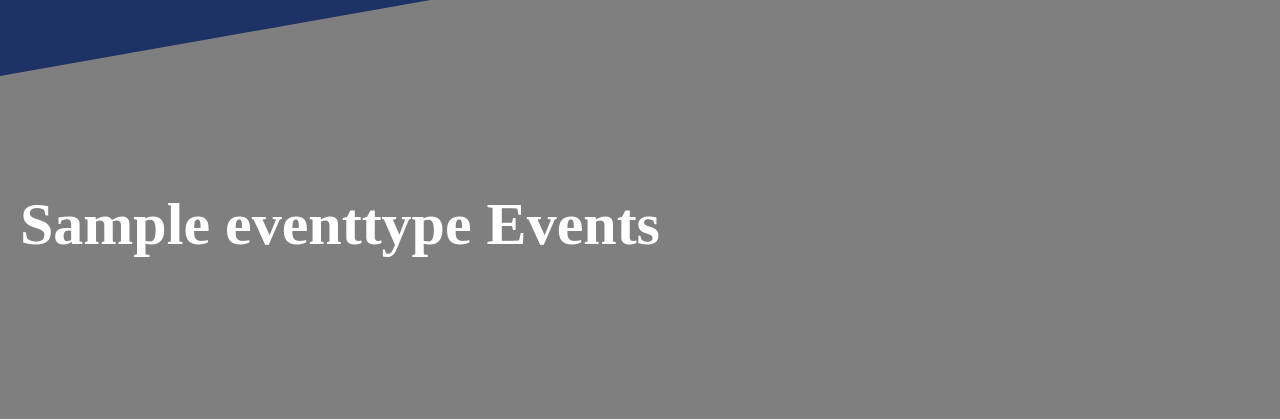
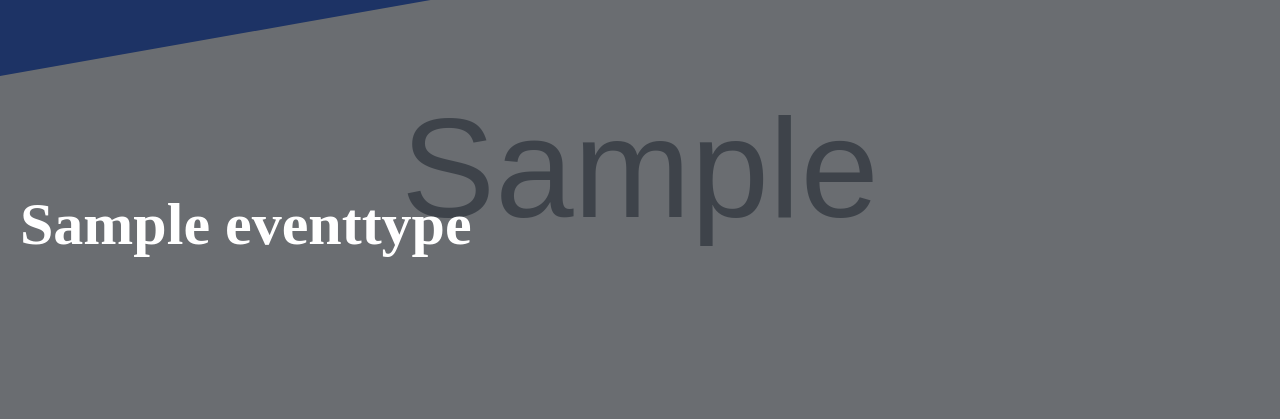
Before and after one commit to asakeev01/BusinessNAU, a Django app: page /events/type/1/ in a window 1280 px wide. Shown: the part 231-651 px from the top of the page. Run offline with Django 5.2, Linux system fonts and the light colour scheme; tables that the repository leaves empty hold one stand-in row (values such as "Sample post"); grey boxes marked "Sample" are stand-in pictures; some libraries are stand-ins or nearby versions.

Commit message:
Changed event type detail

```diff
--- a/nau/events/models.py
+++ b/nau/events/models.py
@@ -14,6 +14,7 @@ class EventsPageConfig(SingletonModel):
 
 class EventType(models.Model):
     name = models.CharField(max_length=255)
+    header_image = models.ImageField(blank=True)
 
     def __str__(self):
         return self.name
--- a/nau/templates/events/event_type_detail.html
+++ b/nau/templates/events/event_type_detail.html
@@ -1,38 +1,47 @@
 {% extends "base.html" %}
-{% block title %}{{ event_type.name }} Events{% endblock %}
+{% block title %}{{ event_type.name }}{% endblock %}
 
 {% block content %}
+<!-- Header Section with EventType Header Image -->
 <div class="staff__image-container position-relative main__header-container">
-    <img src="https://via.placeholder.com/1200x400?text={{ event_type.name|urlencode }}+Events" alt="{{ event_type.name }} Events" class="img-fluid w-100">
+    {% if event_type.header_image %}
+        <img src="{{ event_type.header_image.url }}" alt="{{ event_type.name }}" class="img-fluid w-100">
+    {% endif %}
     <div class="main__header-overlay"></div>
     <div class="main__header-text">
-        <p>{{ event_type.name }} Events</p>
+        <p>{{ event_type.name }}</p>
     </div>
 </div>
 
+<!-- List of Events for this Type -->
 <div class="events__section">
     <div class="events__container">
-        {% if events %}
         {% for event in events %}
-            <div class="events__card">
-                <div class="events__image-wrapper">
-                    <a href="{% url 'event_detail' event.id %}">
+        <div class="events__type-row">
+            <!-- Flyer on the left -->
+            <div class="events__image-wrapper" style="flex: 1; max-width: 200px;">
                 <img src="{{ event.flyer.url }}" alt="{{ event.name }}" class="events__image">
-                    </a>
             </div>
-                <div class="events__info">
-                    <h4 class="events__title">
-                        <a href="{% url 'event_detail' event.id %}">{{ event.name }}</a>
-                    </h4>
+
+            <!-- Info in the middle -->
+            <div class="events__info" style="flex: 2; padding: 0 20px;">
+                <h3 class="events__title">
+                    <a href="{% url 'event-detail' event.id %}">{{ event.name }}</a>
+                </h3>
                 <p class="events__text">{{ event.title }}</p>
-                    <p class="events__text"><strong>Date:</strong> {{ event.date|date:"F d, Y H:i" }}</p>
-                    <p class="events__text"><strong>Place:</strong> {{ event.place }}</p>
+                <p class="events__text"><time datetime="{{ event.date|date:'c' }}">{{ event.date|date:"F j, g:i a" }}</time></p>
+                <p class="events__text">{{ event.place }}</p>
+                <p class="events__text"><a href="{{ event.speaker_link }}">{{ event.speaker }}</a></p>
+            </div>
+
+            <!-- Two thumbnails on the right -->
+            <div class="events__gallery" style="flex: 1; display: flex; flex-direction: column; gap: 10px;">
+                {% for image in event.images.all|slice:":2" %}
+                <img src="{{ image.image.url }}" alt="" class="events__gallery-image">
+                {% endfor %}
             </div>
         </div>
         {% endfor %}
-        {% else %}
-            <p>No events found for this type.</p>
-        {% endif %}
     </div>
 </div>
 {% endblock %}
```
Also changed, not shown: nau/events/migrations/0003_eventtype_header_image.py (added). Lines whose indentation alone changed are shown as unchanged.
